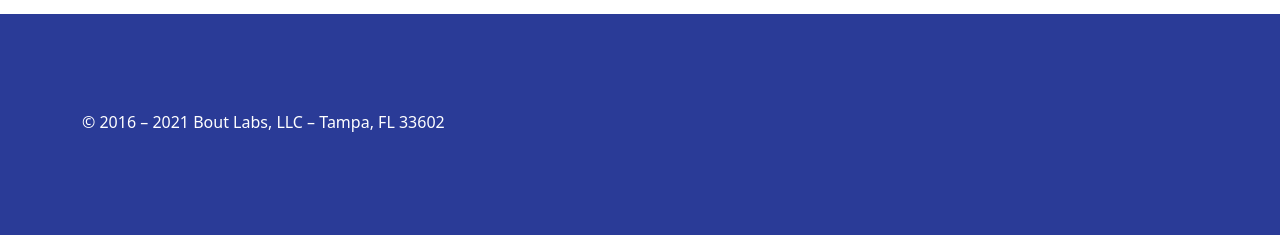
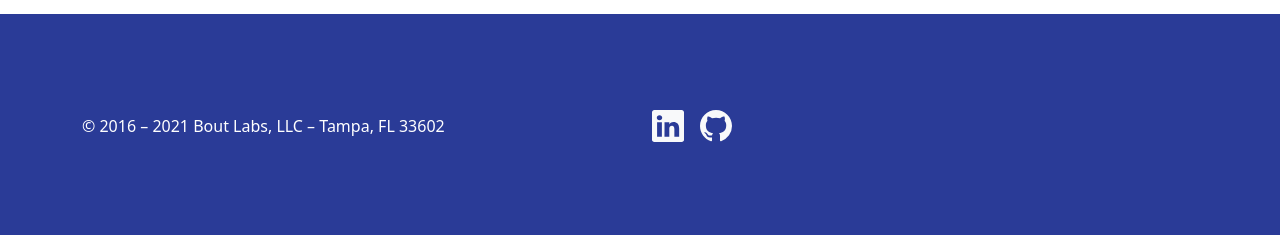
Before and after one commit to BoutLabs/boutlabs.github.io, a Jekyll site: the page built from index.html, in a window 1280 px wide. Shown: the part 2441-2676 px from the top of the page. Built offline with Jekyll 4.4.1, drawn with Linux system fonts in a browser that asks for light colours; some web fonts are replaced; before the commit the page ends 2623 px from its top, so only the background shows below that.

Commit message:
Add footer links

```diff
--- a/_includes/footer.html
+++ b/_includes/footer.html
@@ -1,8 +1,22 @@
 <div class="container">
-  <footer class="pt-4 my-md-5 pt-md-5">
-    <div class="row">
+  <footer class="py-4 my-md-5 py-md-5">
+    <div class="row align-items-center">
       <div class="col">
         <span>&copy; 2016 &ndash; {{ 'now' | date: "%Y" }} Bout Labs, LLC &ndash; Tampa, FL 33602</span>
+      </div>
+      <div class="col">
+        <div class="hstack gap-3">
+          <a href="https://www.linkedin.com/company/boutlabs" target="_blank" class="link-light">
+            <svg class="bi" width="2em" height="2em" role="img" aria-label="LinkedIn">
+              <use xlink:href="/assets/images/bootstrap-icons.svg#linkedin"></use>
+            </svg>
+          </a>
+          <a href="https://github.com/BoutLabs" target="_blank" class="link-light">
+            <svg class="bi" width="2em" height="2em" role="img" aria-label="Github">
+              <use xlink:href="/assets/images/bootstrap-icons.svg#github"></use>
+            </svg>
+          </a>
+        </div>
       </div>
     </div>
   </footer>
```
